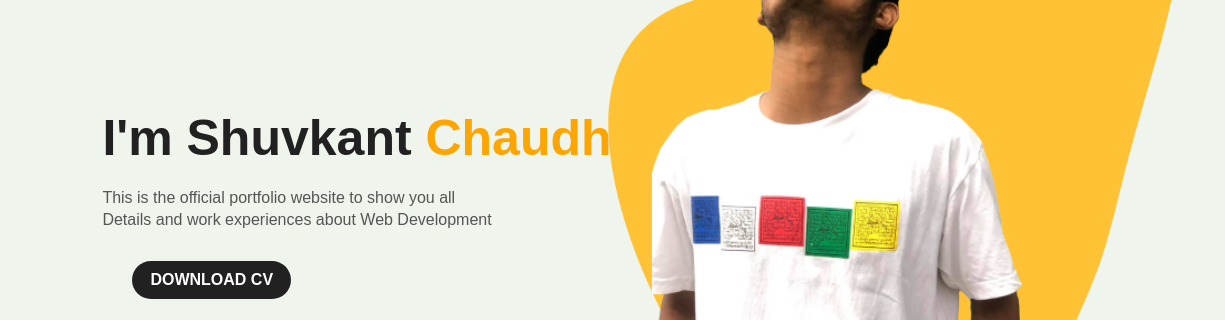
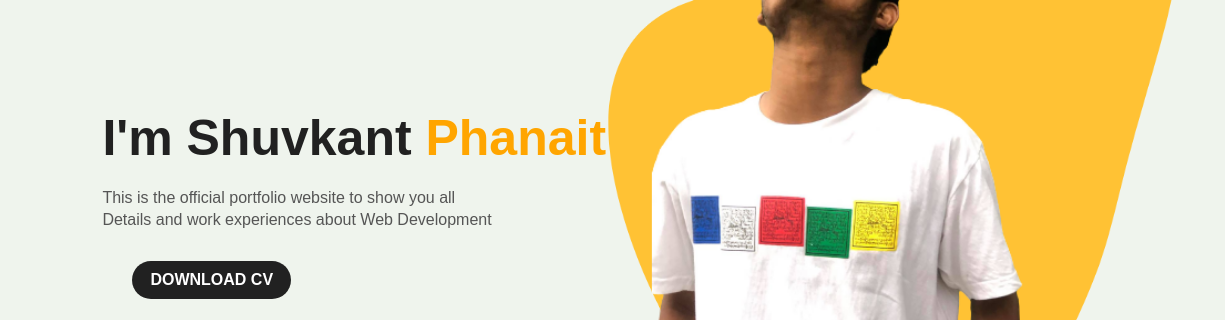
Before and after one commit to Shuvkant/Demo_site, a plain HTML site: page index.html in a window 1280 px wide. Shown: the part 325-645 px from the top of the page, 0-1225 px from the left. Drawn offline with Linux system fonts and the light colour scheme.

Commit message:
modified index.html

```diff
--- a/index.html
+++ b/index.html
@@ -22,7 +22,7 @@
       </ul>
     </nav>
     <div class="detel">
-            <h1>I'm Shuvkant <span>Chaudhary</span></h1>
+      <h1>I'm Shuvkant <span>Phanait</span></h1>
       <p>This is the official portfolio website to show you all<br>Details and work experiences about Web
         Development</p>
       <a href="#">DOWNLOAD CV</a>
```
Lines whose indentation alone changed are shown as unchanged.
